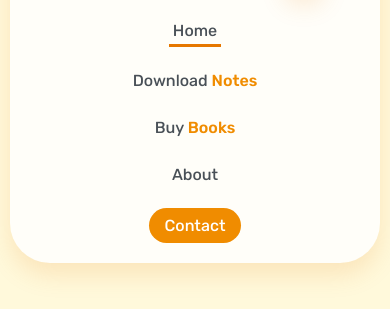
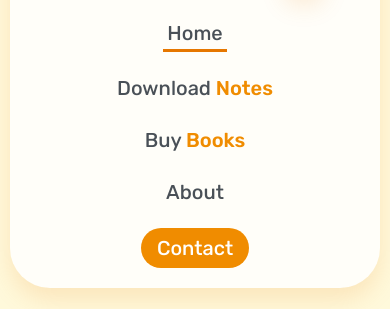
Before and after one commit to Sachin-M-at-git/BCA-PRO-Web, a plain HTML site: page index.html in a window 390 px wide. Both pictures are taken after a click on the button 304 px from the left and 66 px from the top of the page. Shown: the part 91-400 px from the top of the page. Drawn offline with Linux system fonts and the light colour scheme.

Commit message:
Update styles.css

```diff
--- a/styles.css
+++ b/styles.css
@@ -298,6 +298,11 @@ header {
     justify-content: space-between;
   }
 
+  .nav-tab:link,
+  .nav-tab:visited {
+    font-size: 20px;
+  }
+
   /* HERO STYLES */
 
   .hero-container {
```
